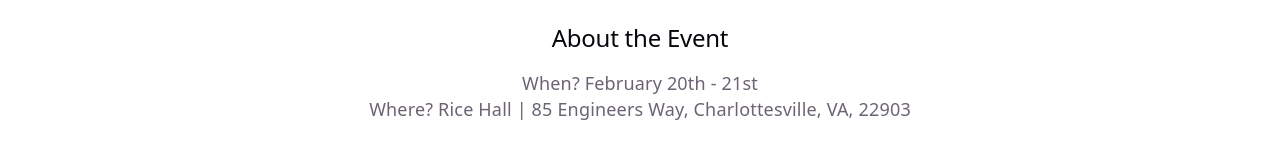
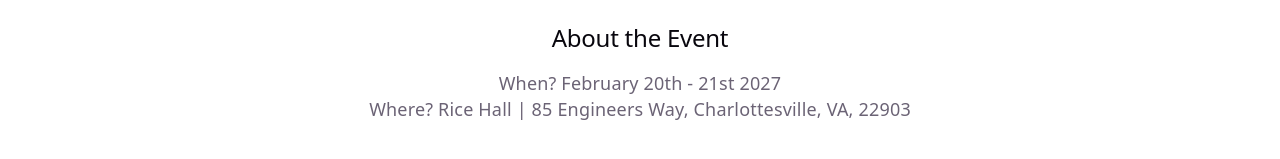
Before and after one commit to wicshacks-oss/Ticket-to-Hack, a React (Vite) app: page / in a window 1280 px wide. Shown: the part 203-362 px from the top of the page. Built offline with nearby package versions, Linux system fonts and the light colour scheme.

Commit message:
adding year to hackathon date

```diff
--- a/src/App.jsx
+++ b/src/App.jsx
@@ -24,7 +24,7 @@ function App() {
       <section className="info-section">
         <h2>About the Event</h2>
         <ul>
-          <li>When? February 20th - 21st</li>
+          <li>When? February 20th - 21st 2027</li>
           <li>Where? Rice Hall | 85 Engineers Way, Charlottesville, VA, 22903</li>
         </ul>
       </section>
```
